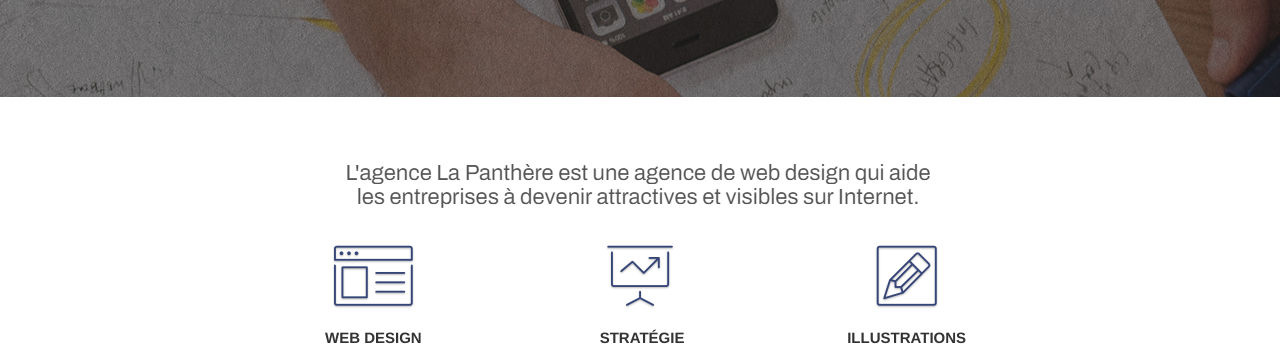
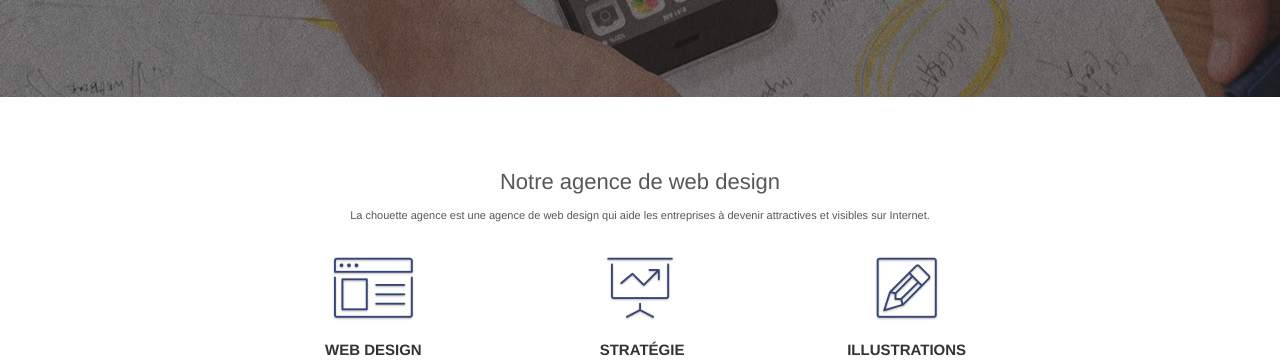
Before and after one commit to Chrisfreelance/Projet4.github.io, a plain HTML site: page index.html in a window 1280 px wide. Shown: the part 436-800 px from the top of the page. Drawn offline with Linux system fonts and the light colour scheme.

Commit message:
Add files via upload

```diff
--- a/index.html
+++ b/index.html
@@ -1,5 +1,5 @@
 <!doctype html>
-<html lang="Default">
+<html lang="fr">
 <head>
     <meta charset="utf-8">
     <meta name="keywords" content="seo, google, site web, site internet, agence design Lyon, agence design, agence design,agence design,agence design,agence design,agence design,agence design,agence design,agence design">
@@ -85,7 +85,8 @@
 	<div class="container bloc-md">
 		<div class="row">
 			<div class="col-sm-12 text-center">
-				<img alt="agence web, agence web paris, web design paris, stratégie web" src="img/title.png" />
+				<h2 id="correction">Notre agence de web design</h2>
+				<p>La chouette agence est une agence de web design qui aide les entreprises à devenir attractives et visibles sur Internet.</p>
 			</div>
 		</div>
 		<div class="row voffset-lg med-width-whitespace">
```
